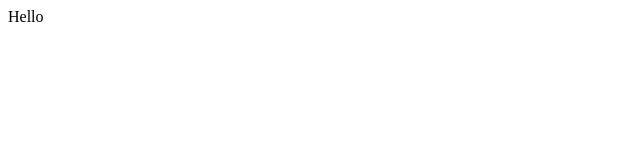
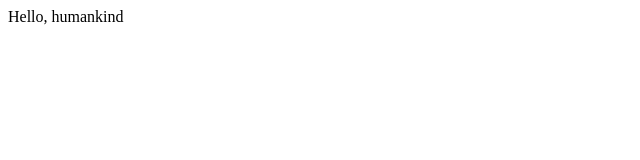
Before and after one commit to TheGreatmann/demo-repo, a plain HTML site: page index.html in a window 1280 px wide. Shown: the full height of the page, 0-640 px from the left. Drawn offline with Linux system fonts and the light colour scheme.

Commit message:
made changes to index file

```diff
--- a/index.html
+++ b/index.html
@@ -1,3 +1,3 @@
 <div>
-Hello
+Hello, humankind
 </div>
```
